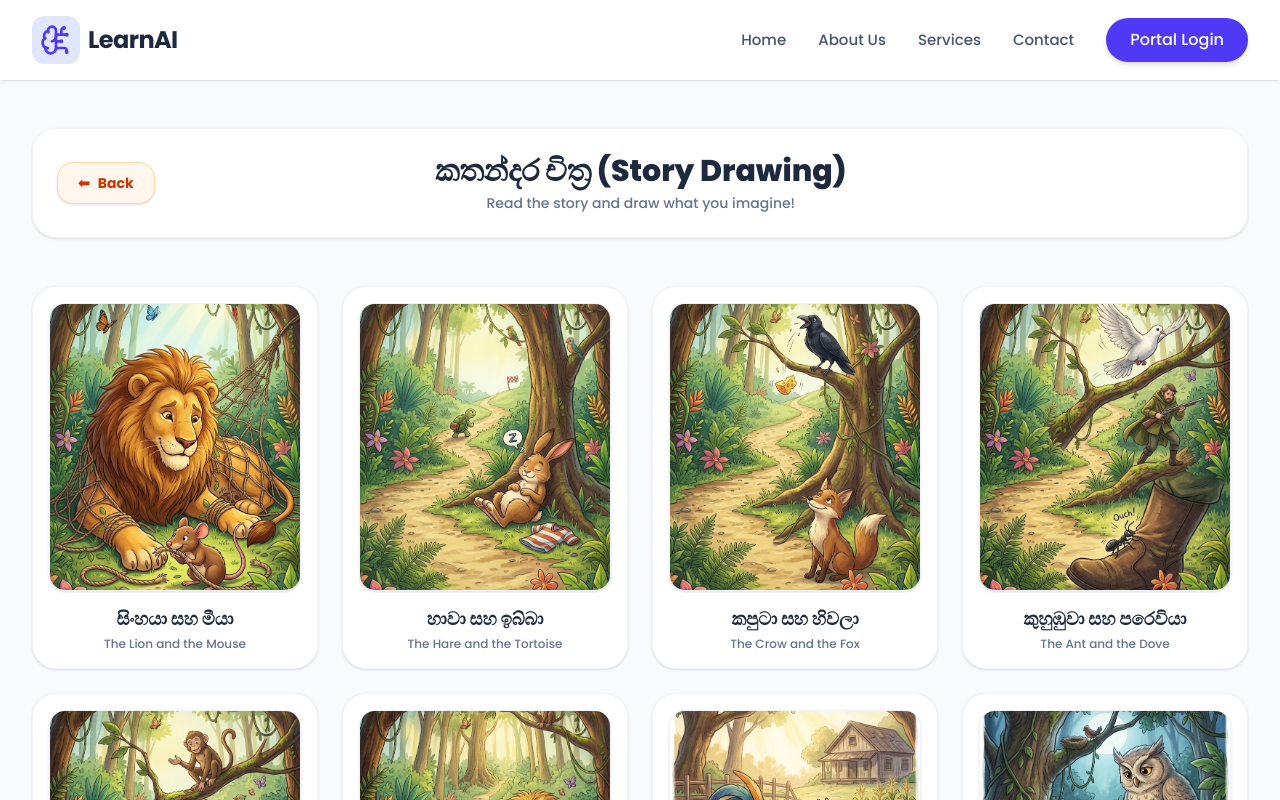
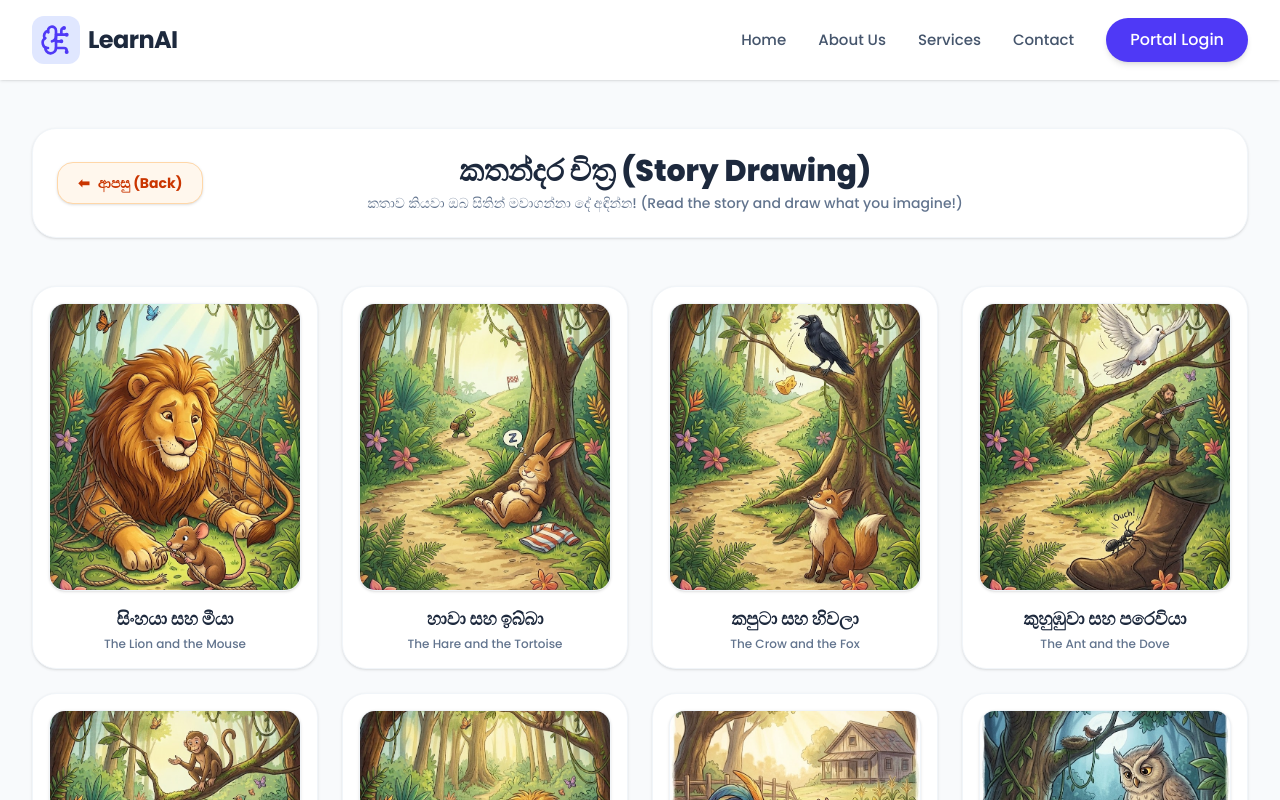
Before and after one commit to Dinesh-Saman/Adaptive_Learning_System, a React app in the folder frontend/: page /module/storydrawing in a window 1280 px wide. Shown: the top 800 px of the page. Built offline with nearby package versions, Linux system fonts and the light colour scheme; the HTML template or start-up script is replaced by a standard one.

Commit message:
Translate Back button, subtitle, and Change Story button to Sinhala

```diff
--- a/frontend/src/components/StoryDrawingModule.jsx
+++ b/frontend/src/components/StoryDrawingModule.jsx
@@ -126,13 +126,13 @@ const StoryDrawingModule = ({ onExit }) => {
         <header className="mb-12 flex justify-between items-center bg-white p-6 rounded-3xl shadow-sm border border-slate-100">
           <button
             onClick={handleBack}
-            className="text-sm font-bold text-orange-700 hover:text-white hover:bg-orange-600 bg-orange-50 border border-orange-200 px-5 py-2.5 rounded-2xl transition-all flex items-center gap-2 shadow-sm"
+            className="text-sm font-bold text-orange-700 hover:text-white hover:bg-orange-600 bg-orange-50 border border-orange-200 px-5 py-2.5 rounded-2xl transition-all flex items-center gap-2 shadow-sm font-sinhala"
           >
-            <span>⬅</span> Back
+            <span>⬅</span> ආපසු (Back)
           </button>
           <div className="text-center">
             <h1 className="text-3xl font-black text-slate-800 mb-1 font-sinhala">කතන්දර චිත්‍ර (Story Drawing)</h1>
-            <p className="text-slate-500 font-medium text-sm">Read the story and draw what you imagine!</p>
+            <p className="text-slate-500 font-medium text-sm font-sinhala">කතාව කියවා ඔබ සිතින් මවාගන්නා දේ අඳින්න! (Read the story and draw what you imagine!)</p>
           </div>
           <div className="w-24"></div>
         </header>
@@ -183,9 +183,9 @@ const StoryDrawingModule = ({ onExit }) => {
                   </div>
                   <button
                     onClick={() => { setActiveStory(null); setSelectedImage(null); setEvaluationResult(null); }}
-                    className="text-sm font-bold text-slate-600 hover:text-slate-900 bg-slate-100 px-4 py-2 rounded-xl transition-all"
+                    className="text-sm font-bold text-slate-600 hover:text-slate-900 bg-slate-100 hover:bg-slate-200 px-4 py-2 rounded-xl transition-all font-sinhala"
                   >
-                    Change Story
+                    කතාව වෙනස් කරන්න (Change Story)
                   </button>
                 </div>
 
```
